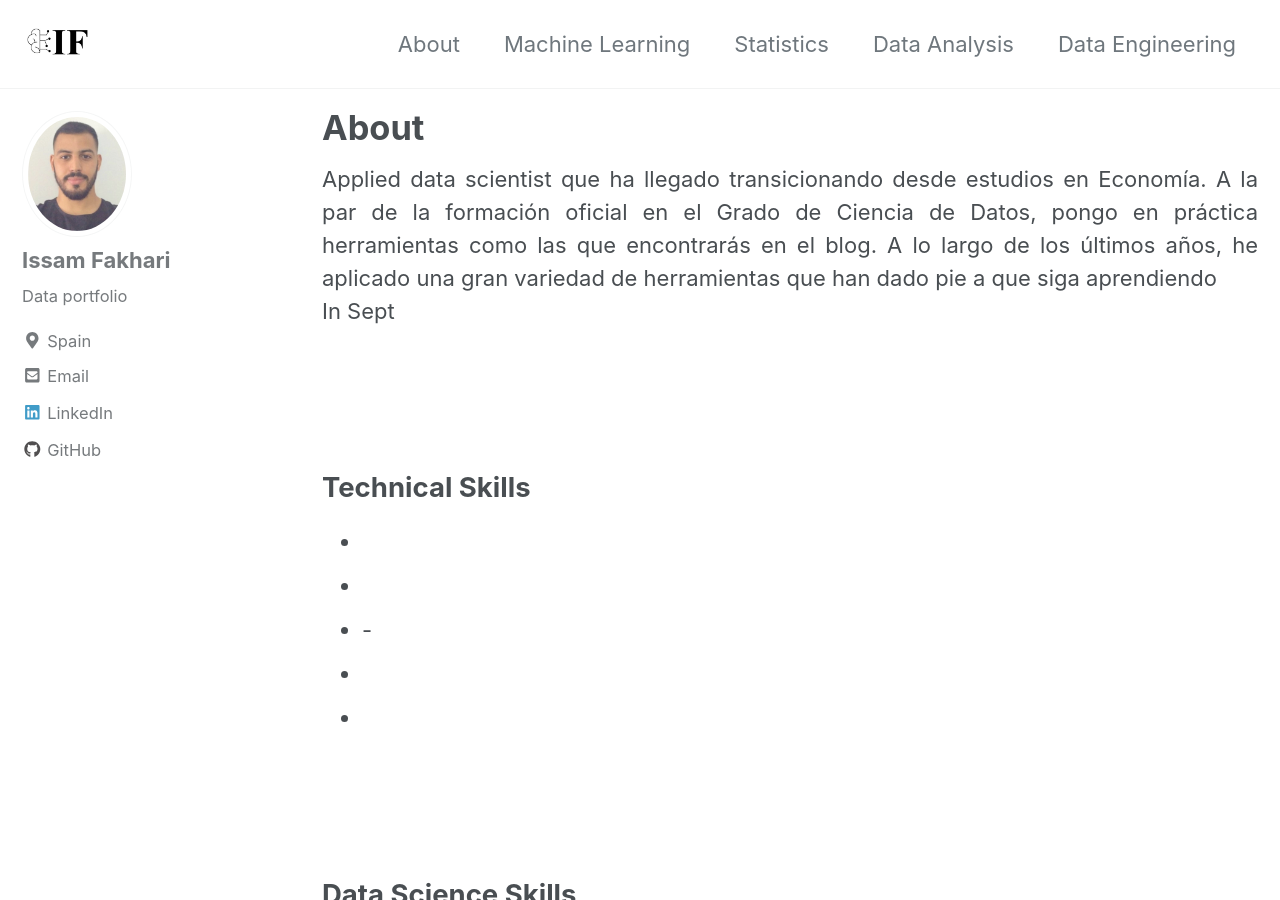
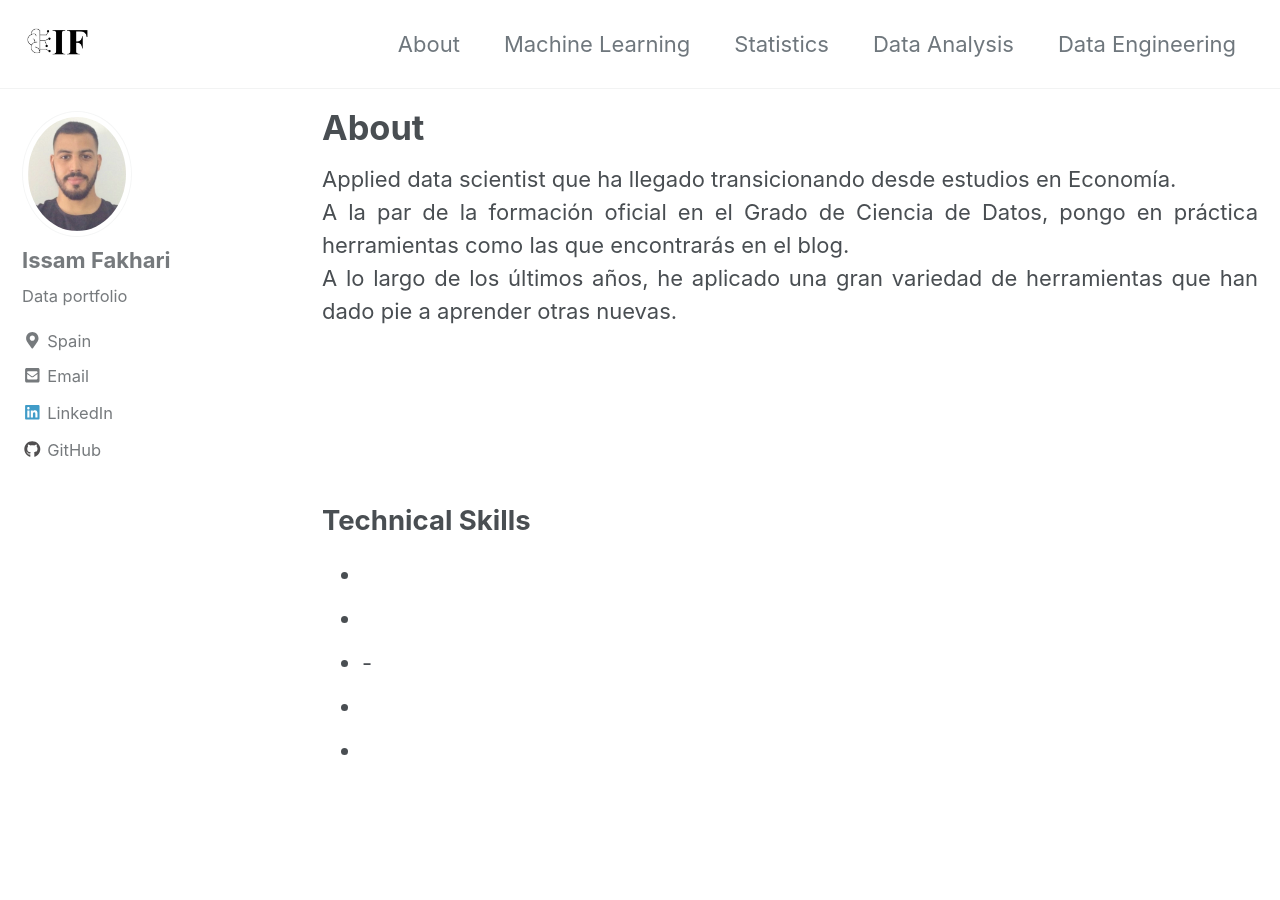
Before and after one commit to IssamFakhari/issamfakhari.github.io, a Jekyll site: the page built from _pages/about.md, in a window 1280 px wide and 900 px high. Built offline with Jekyll 4.4.1, drawn with Linux system fonts in a browser that asks for light colours; cached includes are drawn as plain includes.

Commit message:
Update about.md

```diff
--- a/_pages/about.md
+++ b/_pages/about.md
@@ -9,12 +9,13 @@ classes: wide
 ---
 <div style="text-align: justify">
 Applied data scientist que ha llegado transicionando desde estudios en Economía.
+<br>
 A la par de la formación oficial en el Grado de Ciencia de Datos, pongo en práctica herramientas como las que encontrarás en el blog.
-
-A lo largo de los últimos años, he aplicado una gran variedad de herramientas que han dado pie a que siga aprendiendo
+<br>
+A lo largo de los últimos años, he aplicado una gran variedad de herramientas que han dado pie a aprender otras nuevas.
 
 <br>
-In Sept
+
 <br>
 
 
```
